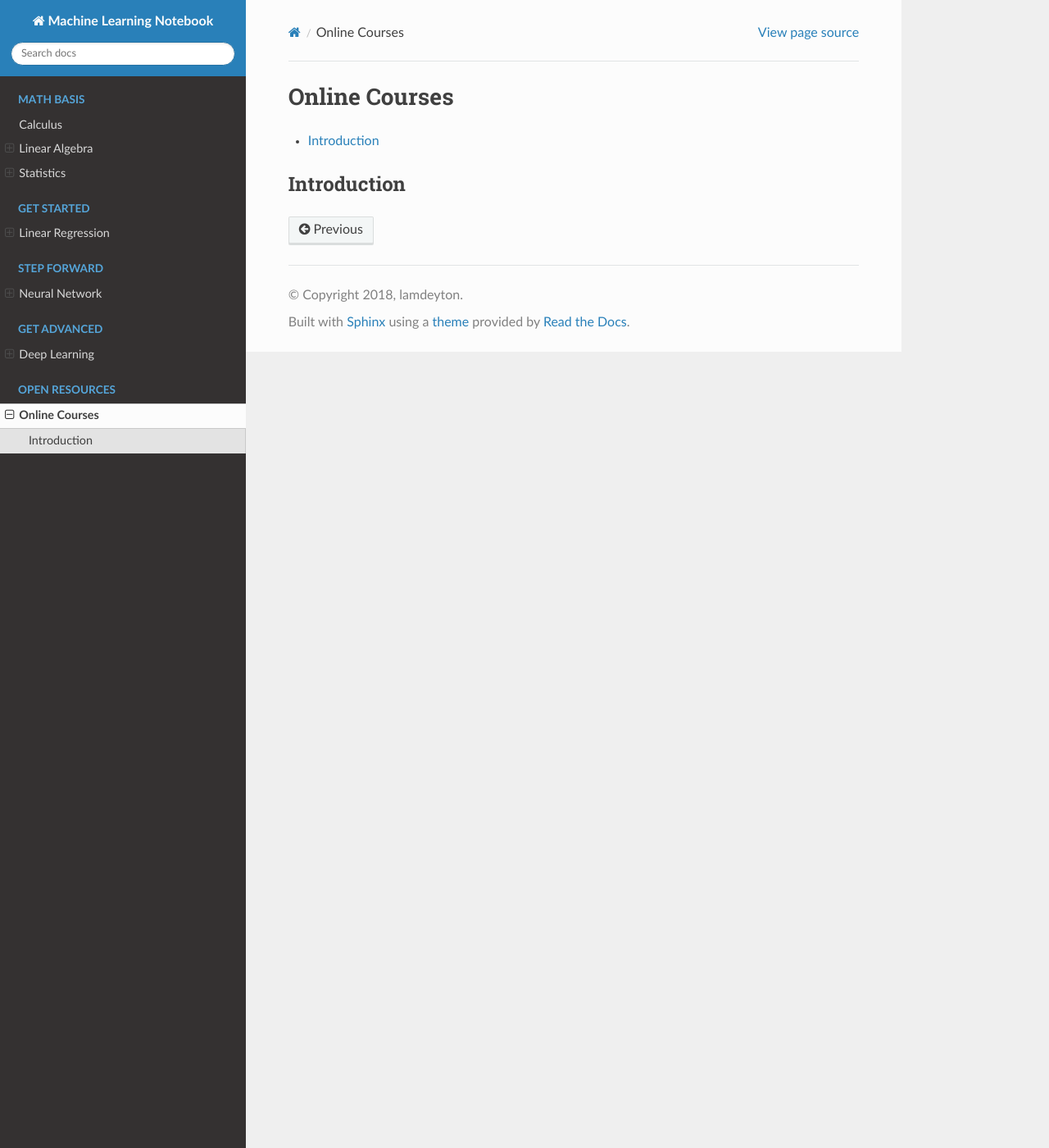
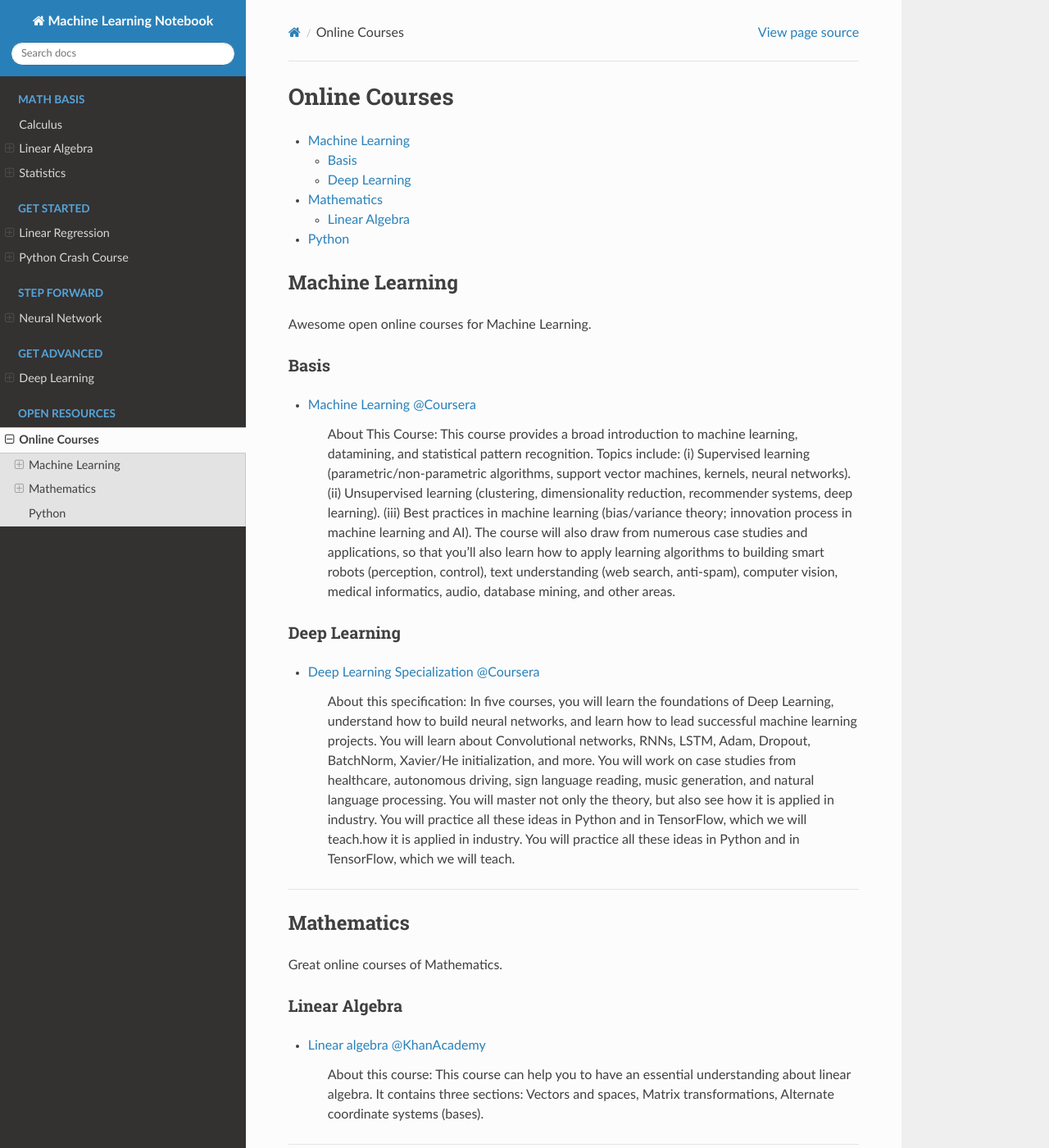
Before and after one commit to bradbann/notebook-machine_learning, a Sphinx documentation site: the page built from docs/source/open_resources/online_courses.rst, in a window 1280 px wide and 1400 px high. Shown: the whole window at 82% size. Built offline with Sphinx 7.4.7 and the Read the Docs theme 2.0.0, drawn with Linux system fonts in a browser that asks for light colours; some of the changed text lies outside the part shown.

Commit message:
adjust sub module structure,add some online course resources

```diff
--- a/docs/source/open_resources/online_courses.rst
+++ b/docs/source/open_resources/online_courses.rst
@@ -6,5 +6,50 @@ Online Courses
 
 .. contents:: :local:
 
-Introduction
-============
+Machine Learning
+================
+
+Awesome open online courses for Machine Learning.
+
+Basis
+-----
+
+- `Machine Learning @Coursera <https://www.coursera.org/learn/machine-learning>`_
+
+   About This Course: This course provides a broad introduction to machine learning, datamining, and statistical pattern recognition.
+   Topics include: (i) Supervised learning (parametric/non-parametric algorithms, support vector machines, kernels, neural networks).
+   (ii) Unsupervised learning (clustering, dimensionality reduction, recommender systems, deep learning).
+   (iii) Best practices in machine learning (bias/variance theory; innovation process in machine learning and AI).
+   The course will also draw from numerous case studies and applications, so that you'll also learn how to apply learning algorithms to building smart robots (perception, control), text understanding (web search, anti-spam), computer vision, medical informatics, audio, database mining, and other areas.
+
+Deep Learning
+-------------
+
+- `Deep Learning Specialization @Coursera <https://www.coursera.org/specializations/deep-learning>`_
+
+   About this specification: In five courses, you will learn the foundations of Deep Learning, understand how to build neural networks, and learn how to lead successful machine learning projects.
+   You will learn about Convolutional networks, RNNs, LSTM, Adam, Dropout, BatchNorm, Xavier/He initialization, and more.
+   You will work on case studies from healthcare, autonomous driving, sign language reading, music generation, and natural language processing.
+   You will master not only the theory, but also see how it is applied in industry. You will practice all these ideas in Python and in TensorFlow, which we will teach.how it is applied in industry. You will practice all these ideas in Python and in TensorFlow, which we will teach.
+
+----
+
+Mathematics
+===========
+
+Great online courses of Mathematics.
+
+Linear Algebra
+--------------
+
+- `Linear algebra @KhanAcademy <https://www.khanacademy.org/math/linear-algebra>`_
+
+   About this course: This course can help you to have an essential understanding about linear algebra.
+   It contains three sections: Vectors and spaces, Matrix transformations, Alternate coordinate systems (bases).
+
+----
+
+Python
+======
+
+Online course collections for Python.
```
Also changed, not shown: README.md (+6 -1 lines), docs/source/get_started/python_crash_course.rst (added, +16 -0 lines), docs/source/get_started/python_tutorial/python_cheat_sheet.rst (added, +7 -0 lines), docs/source/index.rst (+9 -8 lines).
